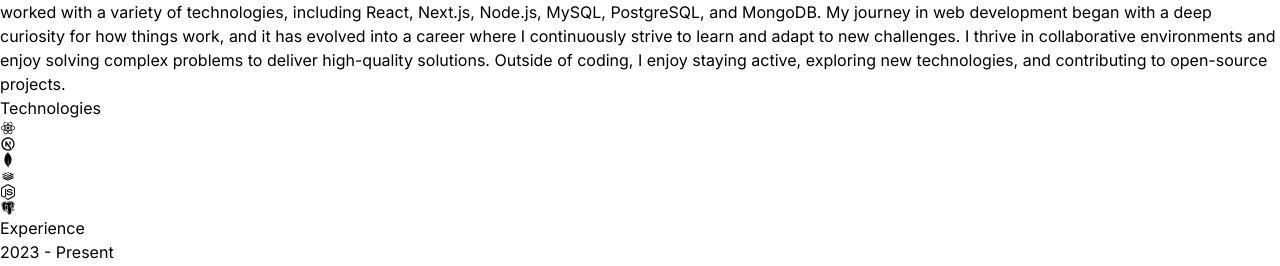
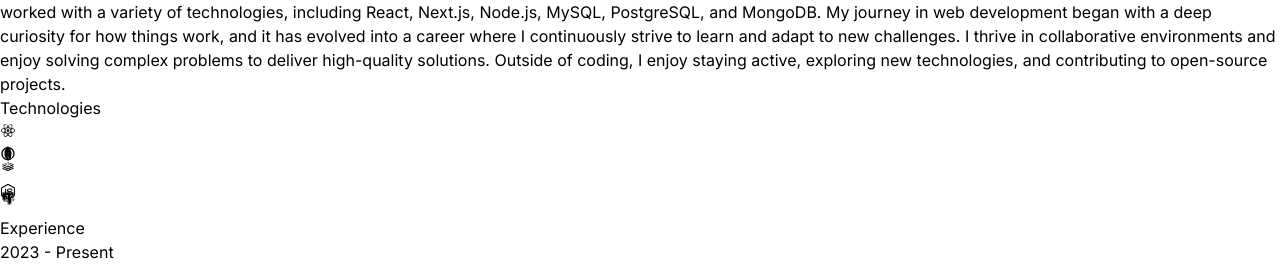
Before and after one commit to Souvikde07/React-Portfolio, a React (Vite) app: page / in a window 1280 px wide. Shown: the part 1243-1509 px from the top of the page. Built offline with nearby package versions, Linux system fonts and the light colour scheme.

Commit message:
add framer motion to the Technologies section

```diff
--- a/src/components/Technologies.jsx
+++ b/src/components/Technologies.jsx
@@ -4,32 +4,77 @@
 import { DiRedis } from "react-icons/di";
 import { FaNodeJs } from "react-icons/fa";
 import { BiLogoPostgresql } from "react-icons/bi";
+import { motion } from "framer-motion";
 
+const iconVariants = (duration) => ({
+    initial:{y:-10},
+    animate:{
+        y:[10, -10],
+        transition: {
+            duration: duration,
+            ease: "linear",
+            repeat: Infinity,
+            repeatType: "reverse",
+        },
+    }
+})
 
 function Technologies() {
   return (
     <div className="border-b border-neutral-800 pb-24">
-        <h2 className="my-20 text-center text-4xl">Technologies</h2>
-        <div className="flex flex-wrap items-center justify-center gap-4">
-            <div className="rounded-2xl border-4 border-neutral-800 p-4">
+        <motion.h2
+        whileInView={{opacity:1, y: 0}}
+        initial={{opacity:0, y: -100}}
+        transition={{duration: 1.5}}
+        className="my-20 text-center text-4xl">Technologies</motion.h2>
+        <motion.div
+        whileInView={{opacity:1, x: 0}}
+        initial={{opacity:0, x: -100}}
+        transition={{duration: 1.5}}
+        className="flex flex-wrap items-center justify-center gap-4">
+            <motion.div
+            variants={iconVariants(2.5)}
+            initial="initial"
+            animate = "animate"
+            className="rounded-2xl border-4 border-neutral-800 p-4">
                 <RiReactjsFill className="text-7xl text-cyan-400" />
-            </div>
-            <div className="rounded-2xl border-4 border-neutral-800 p-4">
+            </motion.div>
+            <motion.div
+            variants={iconVariants(3)}
+            initial="initial"
+            animate = "animate"
+            className="rounded-2xl border-4 border-neutral-800 p-4">
                 <TbBrandNextjs className="text-7xl" />
-            </div>
-            <div className="rounded-2xl border-4 border-neutral-800 p-4">
+            </motion.div>
+            <motion.div
+            variants={iconVariants(5)}
+            initial="initial"
+            animate = "animate"
+            className="rounded-2xl border-4 border-neutral-800 p-4">
                 <SiMongodb className="text-7xl text-green-500" />
-            </div>
-            <div className="rounded-2xl border-4 border-neutral-800 p-4">
+            </motion.div>
+            <motion.div
+            variants={iconVariants(2)}
+            initial="initial"
+            animate = "animate"
+            className="rounded-2xl border-4 border-neutral-800 p-4">
                 <DiRedis className="text-7xl text-red-700" />
-            </div>
-            <div className="rounded-2xl border-4 border-neutral-800 p-4">
+            </motion.div>
+            <motion.div
+            variants={iconVariants(4)}
+            initial="initial"
+            animate = "animate"
+            className="rounded-2xl border-4 border-neutral-800 p-4">
                 <FaNodeJs className="text-7xl text-green-500" />
-            </div>
-            <div className="rounded-2xl border-4 border-neutral-800 p-4">
+            </motion.div>
+            <motion.div
+            variants={iconVariants(6.0)}
+            initial="initial"
+            animate = "animate"
+            className="rounded-2xl border-4 border-neutral-800 p-4">
                 <BiLogoPostgresql className="text-7xl text-sky-700" />
-            </div>
-        </div>
+            </motion.div>
+        </motion.div>
     </div>
   )
 }
```
